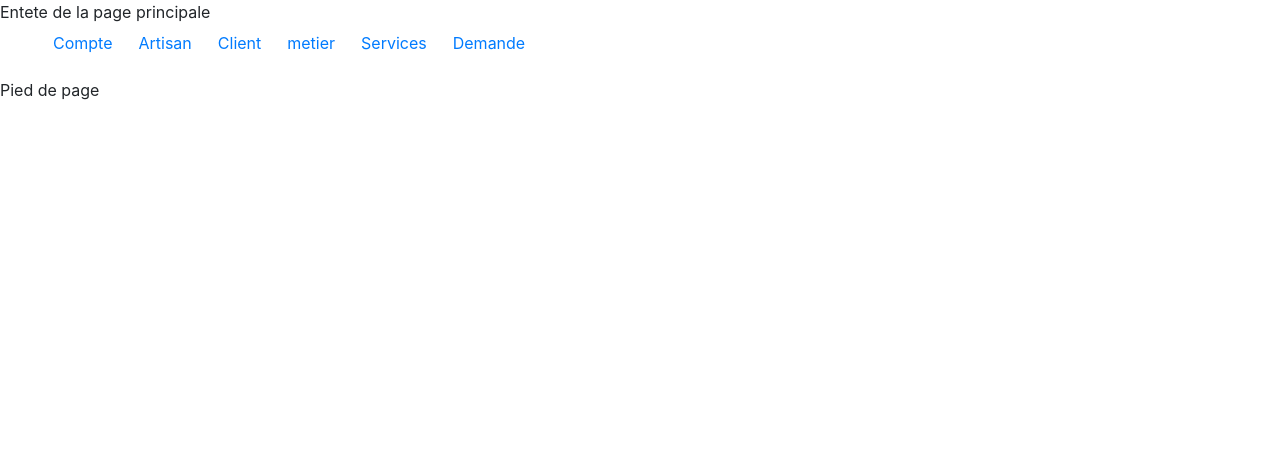
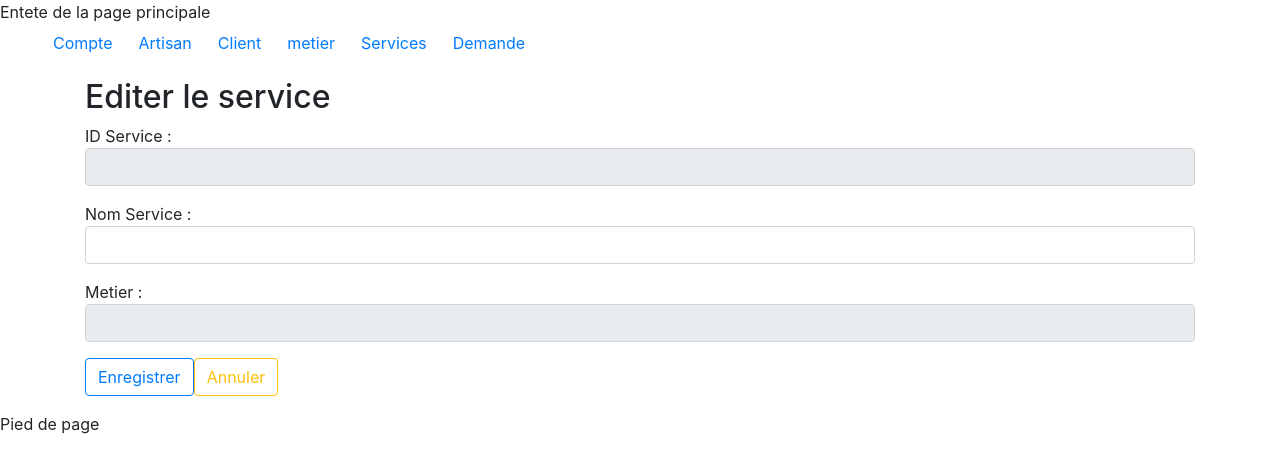
Before and after one commit to alredinor/angulArt, an Angular app: page /editServiceJava in a window 1280 px wide. Before the commit this address led to /. Shown: the top 472 px of the page. Built offline with nearby package versions, Linux system fonts and the light colour scheme.

Commit message:
edit hubert

```diff
--- a/src/app/components/edit-service-java/edit-service-java.component.html
+++ b/src/app/components/edit-service-java/edit-service-java.component.html
@@ -1 +1,16 @@
-<p>edit-service-java works!</p>
+<div class="container">
+    <h2>Editer le service</h2>
+    <div class="form-group">
+        ID Service : <input [(ngModel)]="service.idService" class="form-control" readonly>
+    </div>
+    <div class="form-group">
+        Nom Service : <input [(ngModel)]="service.nomService" class="form-control">
+    </div>
+    <div class="form-group">
+        Metier : <input [(ngModel)]="service.metier" class="form-control" readonly>
+    </div>
+    <div class="form-group">
+        <button (click)="save()" class="btn btn-outline-primary">Enregistrer</button>
+        <button (click)="cancel()" class="btn btn-outline-warning">Annuler</button>
+    </div>
+</div>
--- a/src/app/components/edit-service-java/edit-service-java.component.ts
+++ b/src/app/components/edit-service-java/edit-service-java.component.ts
@@ -11,7 +11,7 @@ import {ActivatedRoute, Router} from '@angular/router';
 export class EditServiceJavaComponent implements OnInit {
 
   private service: ServiceJava = new ServiceJava();
-  private create: boolean = true;
+  private create = true;
   private serviceOld: ServiceJava = null;
   private index: number;
 
@@ -20,7 +20,7 @@ export class EditServiceJavaComponent implements OnInit {
       if (params.index) {
         this.index = params.index;
         this.create = false;
-        this.service = this.serviceJavaService.serviceJava[params.indx];
+        this.service = this.serviceJavaService.services[params.index];
         this.serviceOld = new ServiceJava(this.service.idService, this.service.nomService, this.service.metier);
       }
     });
@@ -29,4 +29,18 @@ export class EditServiceJavaComponent implements OnInit {
   ngOnInit() {
   }
 
+  public save() {
+    if (this.create) {
+      this.serviceJavaService.ajoutServiceJava(this.service);
+    }
+    this.router.navigate(['/editServiceJava']);
+  }
+
+  public cancel() {
+    if (!this.create) {
+      // this.clientService.clients[this.index] = this.clientOld;
+      this.serviceJavaService.services[this.index] = this.serviceOld ;
+    }
+    this.router.navigate(['/editServiceJava']);
+  }
 }
--- a/src/app/route.ts
+++ b/src/app/route.ts
@@ -10,6 +10,7 @@ import {ServiceJavaComponent} from './components/service-java/service-java.compo
 import {AddMetierComponent} from './components/add-metier/add-metier.component';
 import {AddServiceJavaComponent} from './components/add-service-java/add-service-java.component';
 import {AddCompteComponent} from './components/add-compte/add-compte.component';
+import {EditServiceJavaComponent} from './components/edit-service-java/edit-service-java.component';
 
 export const routes: Route[] = [
     {path: 'admin', component: AdminComponent},
@@ -19,6 +20,7 @@ export const routes: Route[] = [
     {path: 'demande', component: DemandeComponent},
     {path: 'metier', component: MetierComponent},
     {path: 'service', component: ServiceJavaComponent},
+    {path: 'editServiceJava', component: EditServiceJavaComponent},
     {path: 'service/add', component: AddServiceJavaComponent},
     {path: 'demande/add', component: AddDemandeComponent},
     {path: 'metier/add', component: AddMetierComponent},
--- a/src/services/service-java-service.ts
+++ b/src/services/service-java-service.ts
@@ -8,6 +8,7 @@ export class ServiceJavaService {
     private url = 'http://localhost:8080/art/rest/service';
     private headers: HttpHeaders;
     private options: object;
+    private services: ServiceJava [] = [];
 
     constructor(private http: HttpClient) {
     }
@@ -27,9 +28,9 @@ export class ServiceJavaService {
         return  this.http.get(this.url, this.options);
     }
 
-    public delete(nomService: number): Observable<any> {
+    public delete(idService: number): Observable<any> {
         this.authentification()
-        return this.http.delete(this.url + '/' + nomService, this.options);
+        return this.http.delete(this.url + '/' + idService, this.options);
     }
 
     public insert(service: ServiceJava ): Observable<any> {
@@ -39,4 +40,8 @@ export class ServiceJavaService {
         };
         return this.http.post(this.url, o, this.options);
     }
+
+    public ajoutServiceJava(service: ServiceJava) {
+        this.services.push(service);
+    }
 }
```
